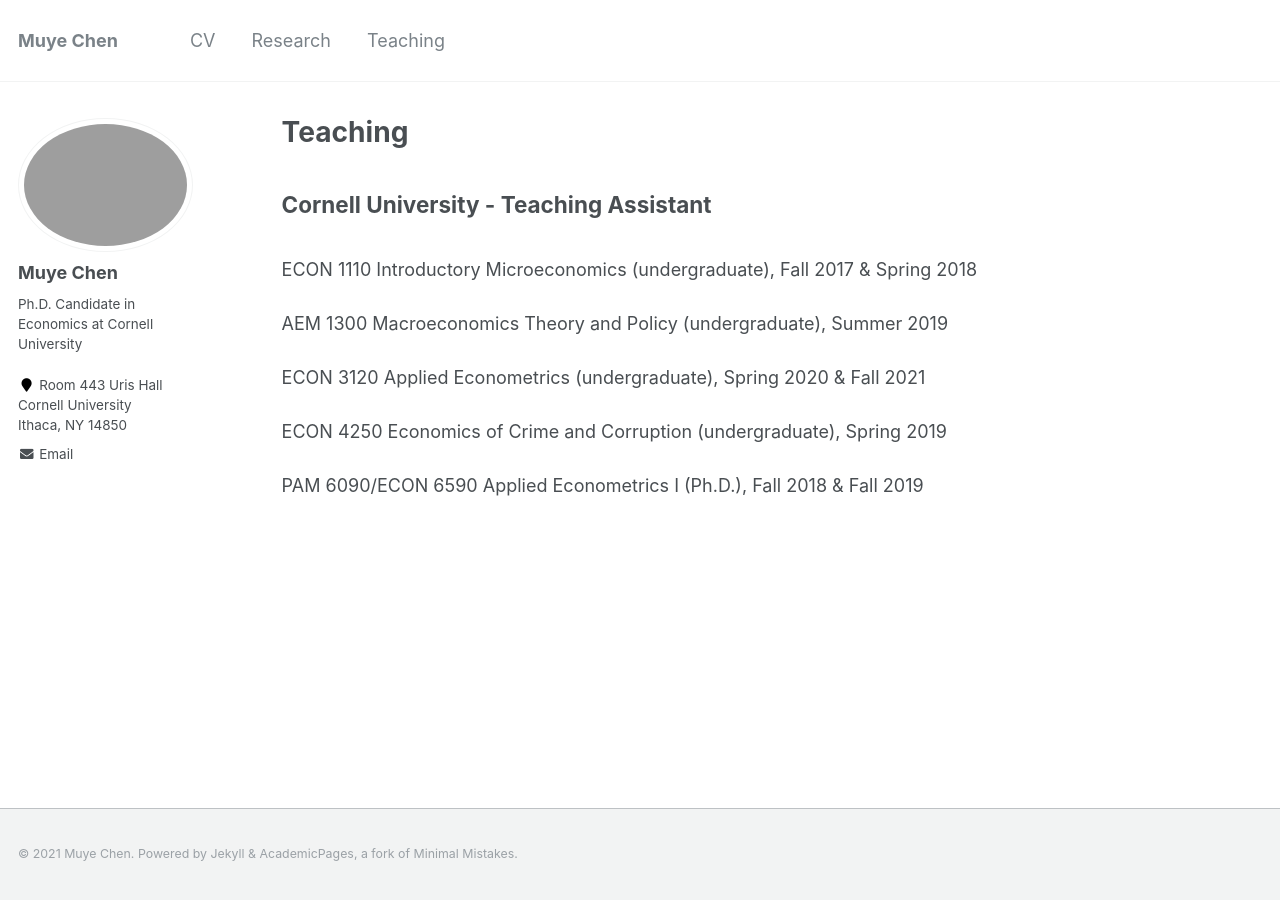
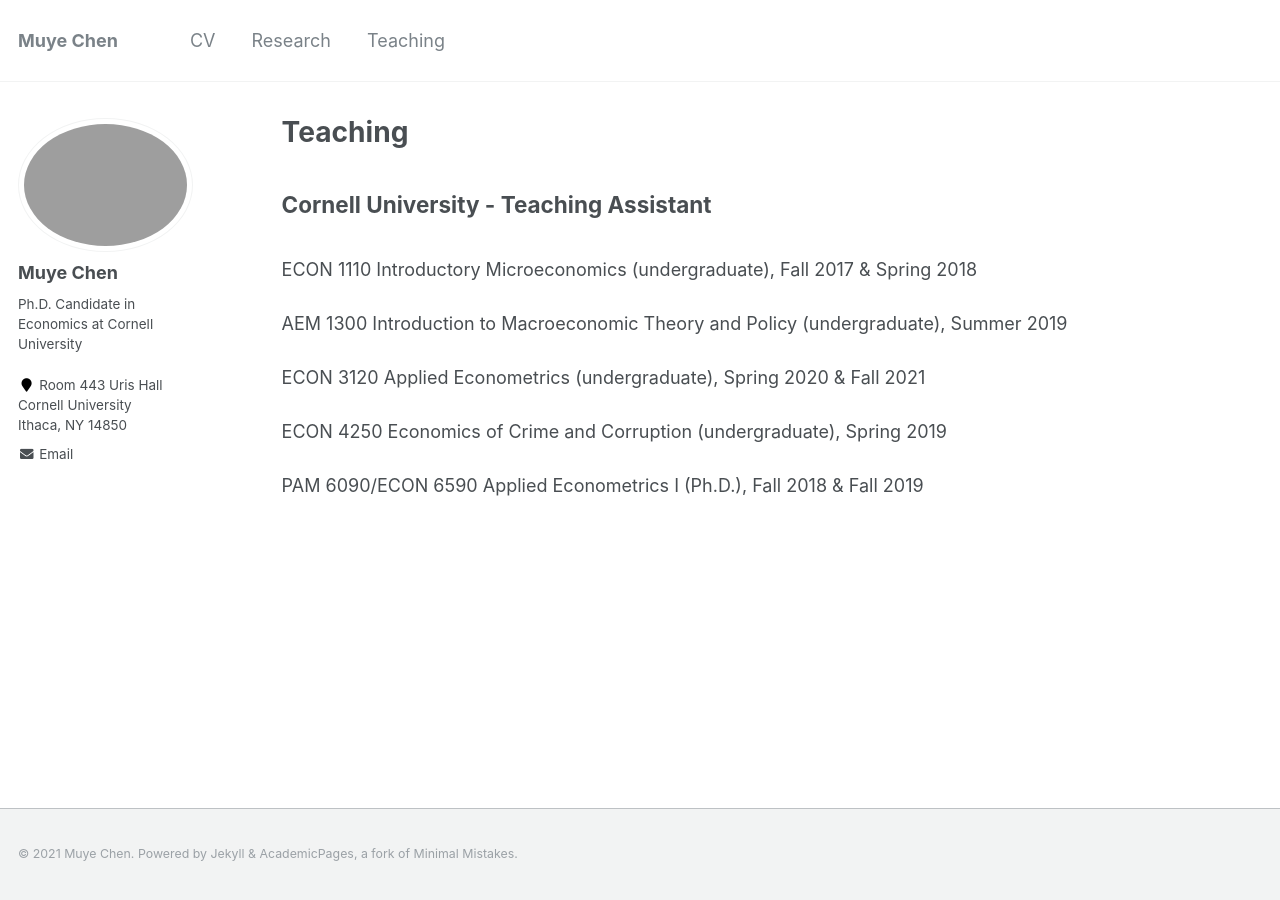
Before and after one commit to muyechenecon/muyechenecon.github.io, a Jekyll site: the page built from _pages/teaching.md, in a window 1280 px wide. Built offline with Jekyll 4.4.1, drawn with Linux system fonts in a browser that asks for light colours.

Commit message:
Update teaching.md

```diff
--- a/_pages/teaching.md
+++ b/_pages/teaching.md
@@ -10,7 +10,7 @@ author_profile: true
 <p id="1.5-spaced" style="line-height: 150%;">
 <h2> Cornell University - Teaching Assistant</h2><br>
 <div>ECON 1110 Introductory Microeconomics (undergraduate), Fall 2017 & Spring 2018</div><br>
-<div>AEM 1300 Macroeconomics Theory and Policy (undergraduate), Summer 2019</div><br>
+<div>AEM 1300 Introduction to Macroeconomic Theory and Policy (undergraduate), Summer 2019</div><br>
 <div>ECON 3120 Applied Econometrics (undergraduate), Spring 2020 & Fall 2021</div><br>
 <div>ECON 4250 Economics of Crime and Corruption (undergraduate), Spring 2019</div><br>
 <div>PAM 6090/ECON 6590 Applied Econometrics I (Ph.D.), Fall 2018 & Fall 2019</div>
```
